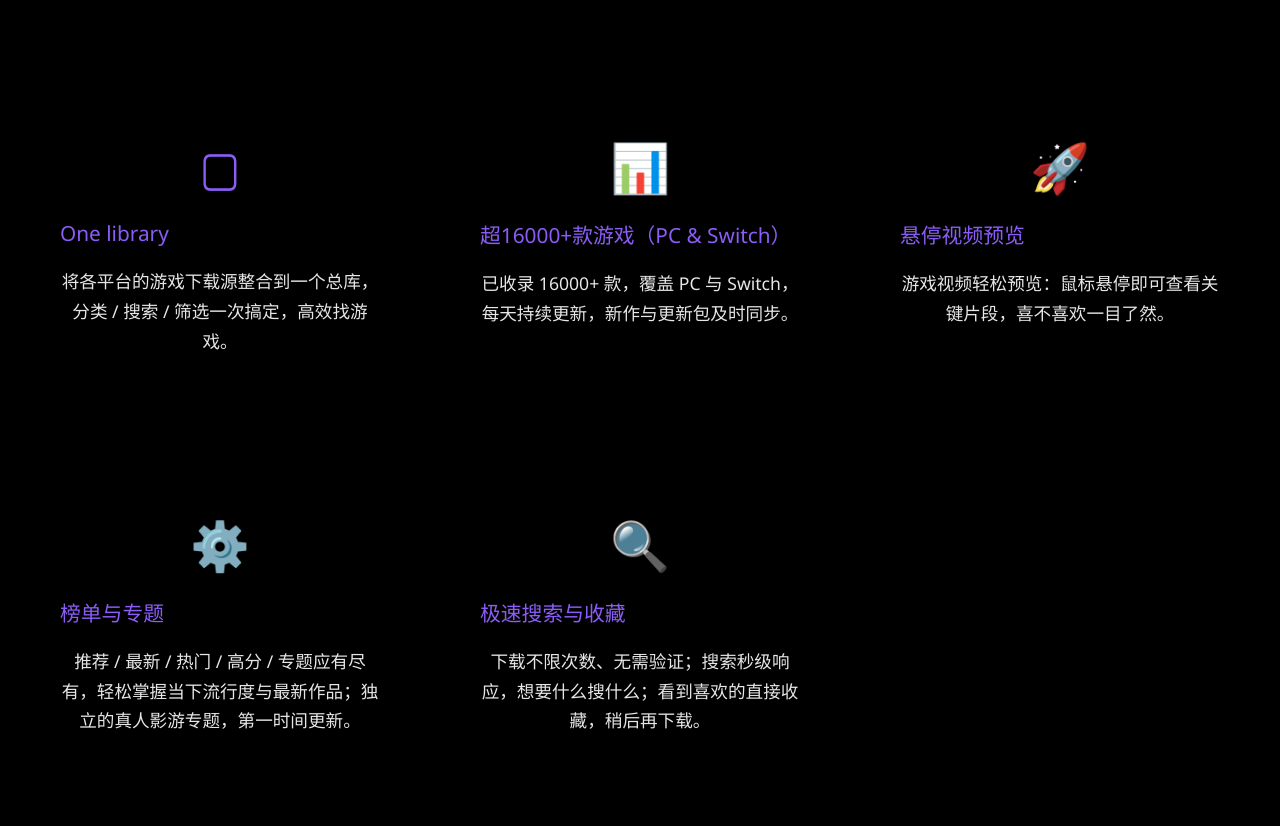
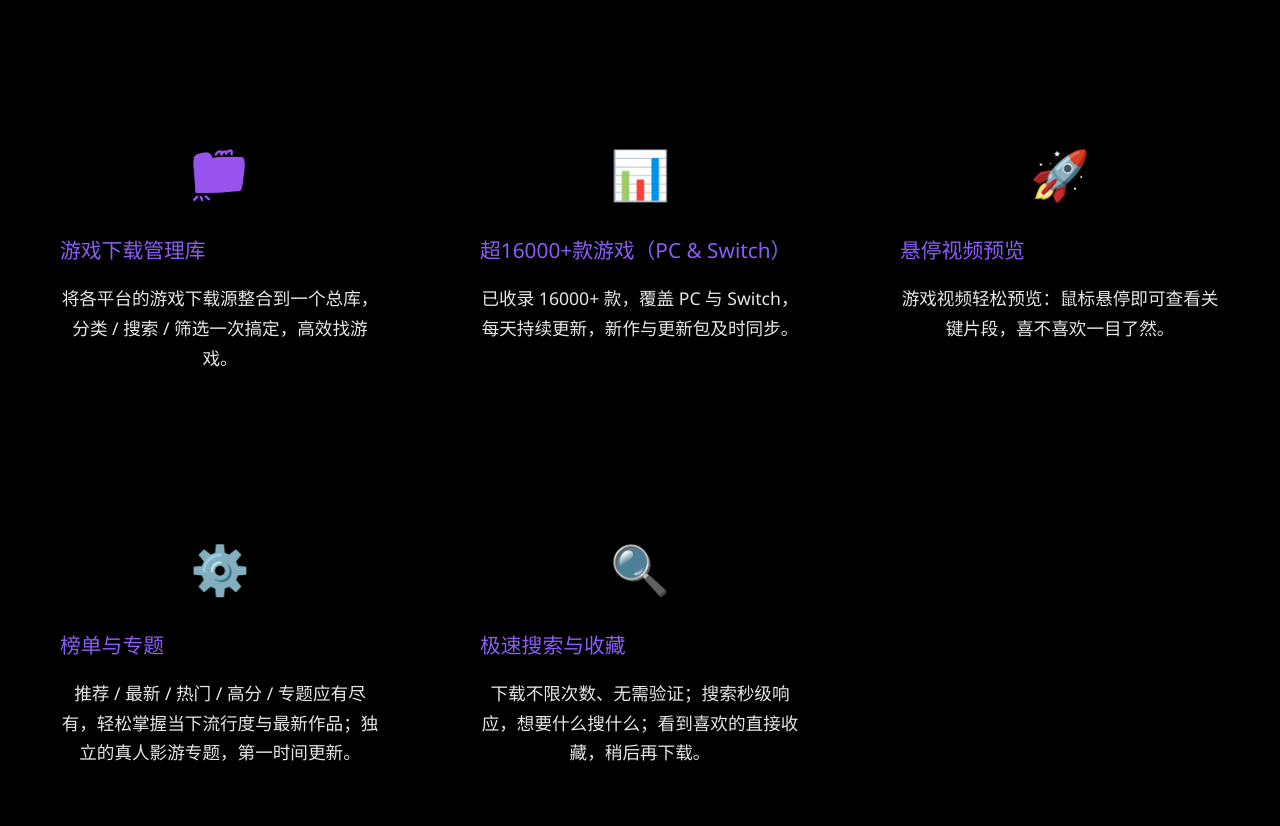
Before and after one commit to layzzzy/gameflip-website, a plain HTML site: page gog-style.html in a window 1280 px wide. Shown: the part 2187-3013 px from the top of the page. Drawn offline with Linux system fonts and the light colour scheme.

Commit message:
更新'One library'为'游戏下载管理库'并添加图标支持
- 将'One library'标题改为'游戏下载管理库'
- 使用res/icon_gameLibrary.png替换原有的文本图标
- 添加CSS样式支持图标显示和居中对齐
- 新增多个游戏相关图标资源文件

```diff
--- a/css/gog-style.css
+++ b/css/gog-style.css
@@ -362,6 +362,17 @@ body {
     font-size: 3rem;
     color: #8B5CF6;
     margin-bottom: 20px;
+    display: flex;
+    justify-content: center;
+    align-items: center;
+    height: 80px;
+}
+
+.feature-icon-img {
+    width: 60px;
+    height: 60px;
+    object-fit: contain;
+    filter: brightness(0) saturate(100%) invert(53%) sepia(97%) saturate(4715%) hue-rotate(244deg) brightness(95%) contrast(97%);
 }
 
 .feature-item h3 {
--- a/gog-style.html
+++ b/gog-style.html
@@ -109,8 +109,10 @@
             <div class="features-section">
                 <div class="features-grid">
                     <div class="feature-item">
-                        <div class="feature-icon">▢</div>
-                        <h3>One library</h3>
+                        <div class="feature-icon">
+                            <img src="res/icon_gameLibrary.png" alt="游戏库图标" class="feature-icon-img">
+                        </div>
+                        <h3>游戏下载管理库</h3>
                         <p>将各平台的游戏下载源整合到一个总库，分类 / 搜索 / 筛选一次搞定，高效找游戏。</p>
                     </div>
 
```
Also changed, not shown: res/icon_download.png (added), res/icon_gameLibrary.png (added), res/icon_games_1.png (added), res/icon_games_2.png (added), res/icon_video.png (added), res/rank.png (added).
